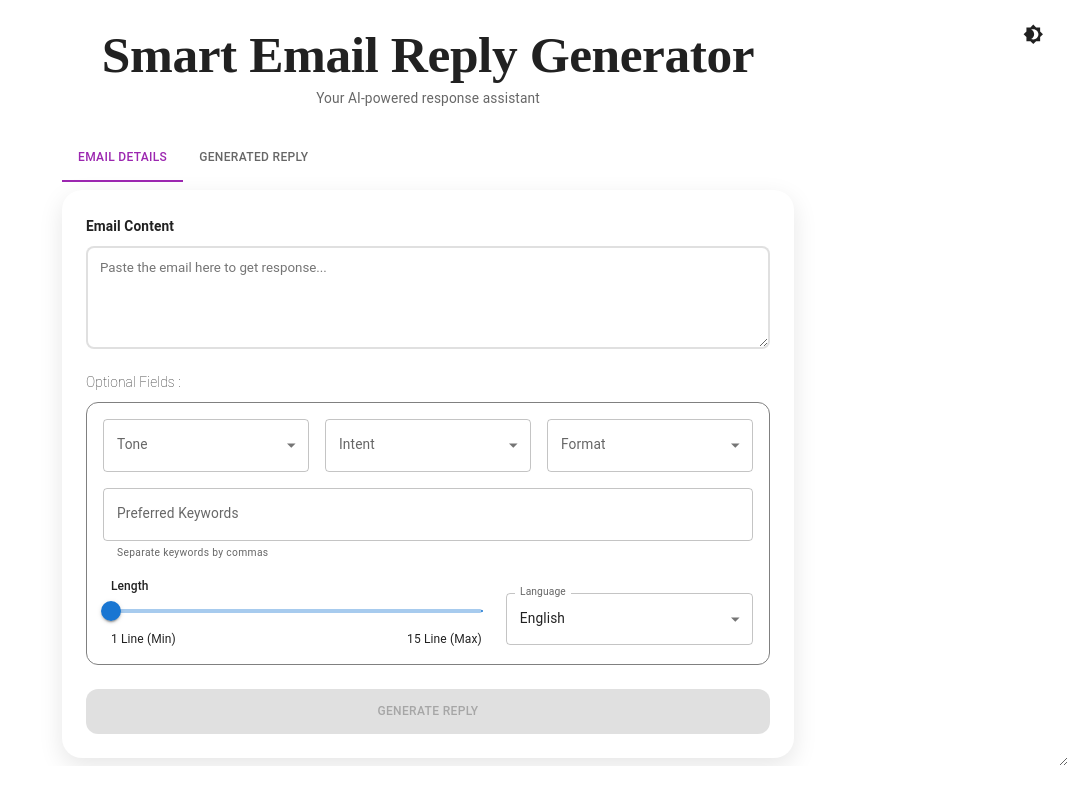
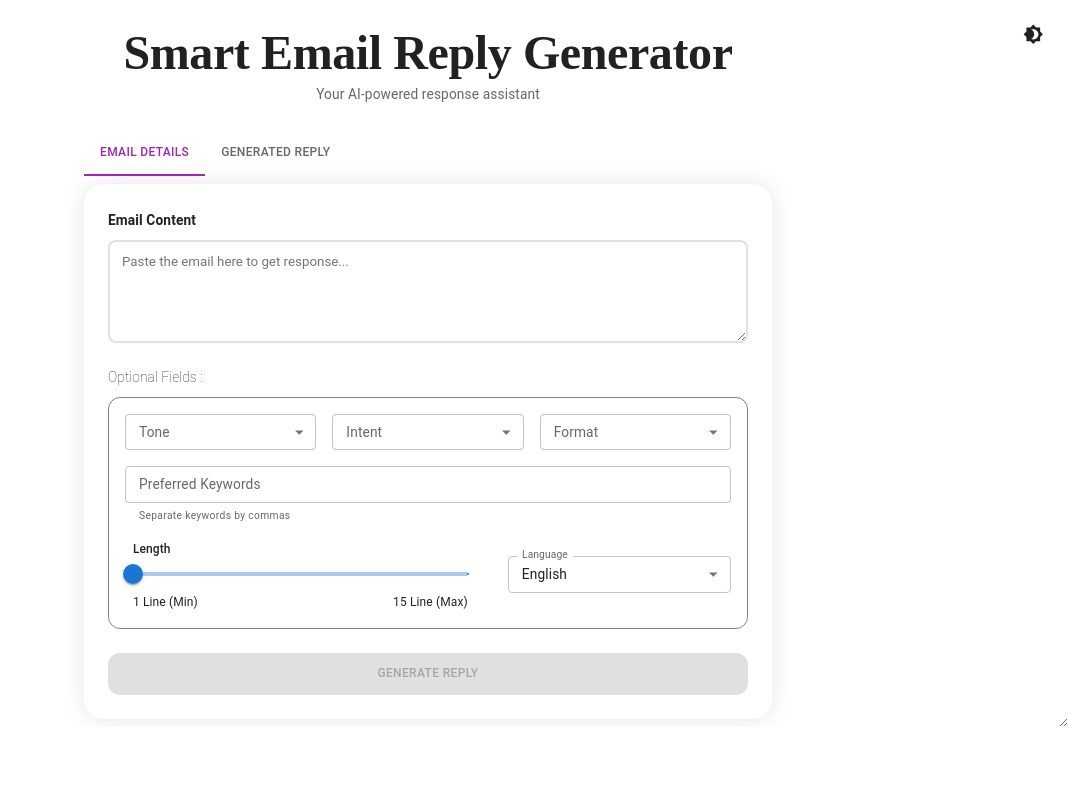
Before and after one commit to rxhuljoshi10/Smart-Email-Writer, a React (Vite) app in the folder Frontend/: page / in a window 1280 px wide. Shown: the whole page, without its empty margins (212-1280 px from the left). Built offline with nearby package versions, Linux system fonts and the light colour scheme.

Commit message:
Resize UPdate

```diff
--- a/Frontend/src/App.jsx
+++ b/Frontend/src/App.jsx
@@ -49,7 +49,14 @@ function App() {
         palette: { mode },
         typography:{
           fontSize:12,
+        },
+        components:{
+        MuiFormControl: {
+          defaultProps: {
+            size: 'small',
+          },
         }
+      },
       }),
     [mode]
   )
@@ -182,17 +189,30 @@ function App() {
       </Box>
 
       <Box
-      sx={{
-        resize: "both",
-        overflow: "auto",
-      }}>
-        <Box sx={{ py: 3, borderRadius: 2 }}>
+        sx={{
+          resize: "both",
+          overflow: "auto",
+        }}>
+        <Box sx={{
+          position: 'fixed',
+          top: 0,
+          left: 0,
+          width: '100%',
+          zIndex: 1000,
+          backgroundColor: theme.palette.background.default,
+          py: 3,
+          borderRadius: 2
+        }}>
           <Typography
             variant='h2'
             component="h1"
             textAlign='center'
             color="textPrimary"
-            sx={{ fontWeight: 'bold', fontFamily: 'serif' }}>
+            sx={{
+              fontWeight: 'bold',
+              fontFamily: 'serif',
+              fontSize: { xs: '1.8rem', sm: '2.7rem', md: '3rem' },
+              }}>
             Smart Email Reply Generator
           </Typography>
           <Typography variant='subtitle1' textAlign='center' color="textSecondary">
@@ -200,7 +220,12 @@ function App() {
           </Typography>
         </Box>
 
-        <Container sx={{width:'780px'}}>
+        <Box sx={{ maxWidth: "720px", px: 2, mx: "auto" , mt: {
+            xs: 12,   // small screens
+            sm: 14,  // small to medium
+            md: 15,  // medium and up
+            lg: 16   // large screens and up
+          }}}>
           <Box sx={{ width: '100%' }}>
             <Tabs
               value={tabIndex}
@@ -218,14 +243,14 @@ function App() {
             {tabIndex === "one" && (
             <Card
               sx={{
-                boxShadow: '0px 8px 24px rgba(0, 0, 0, 0.1)',
+                boxShadow: '0px 0px 24px rgba(0, 0, 0, 0.1)',
                 borderRadius: '20px',
                 padding: 3,
-                transition: 'transform 0.3s ease, box-shadow 0.3s ease',
-                '&:hover': {
-                  transform: 'translateY(-5px)',
-                  boxShadow: '0px 12px 32px rgba(0, 0, 0, 0.2)',
-                }
+                // transition: 'transform 0.3s ease, box-shadow 0.3s ease',
+                // '&:hover': {
+                //   transform: 'translateY(-5px)',
+                //   boxShadow: '0px 12px 32px rgba(0, 0, 0, 0.2)',
+                // }
               }}>
 
               <LabeledTextarea
@@ -284,7 +309,7 @@ function App() {
                   </FormControl>
                 </Box>
 
-                <TextField sx={{my:2}}
+                <TextField size='small' sx={{my:2}}
                   label="Preferred Keywords"
                   variant="outlined"
                   fullWidth
@@ -293,7 +318,7 @@ function App() {
                   helperText="Separate keywords by commas"
                 />
 
-                <Box sx={{display:'flex', gap:3}}>
+                <Box sx={{display:'flex', gap:5}}>
                   <Box sx={{flex:1.5, ml:1}}>
                     <Typography variant="subtitle2" >
                       Length
@@ -341,7 +366,7 @@ function App() {
                 onClick={handleSubmit}
                 disabled={!emailContent || loading}
                 fullWidth
-                sx={{height:'45px', borderRadius:3, mt:2}}>
+                sx={{height:'42px', borderRadius:3, mt:2}}>
                 {loading ? <CircularProgress size={24}/> : "Generate Reply"}
               </Button>
 
@@ -359,11 +384,11 @@ function App() {
                 boxShadow: '0px 8px 24px rgba(0, 0, 0, 0.1)', // soft shadow
                 borderRadius: '20px', // rounded corners
                 padding: 3, // spacing inside
-                transition: 'transform 0.3s ease, box-shadow 0.3s ease',
-                '&:hover': {
-                  transform: 'translateY(-5px)', // slight lift on hover
-                  boxShadow: '0px 12px 32px rgba(0, 0, 0, 0.2)', // stronger shadow
-                }
+                // transition: 'transform 0.3s ease, box-shadow 0.3s ease',
+                // '&:hover': {
+                //   transform: 'translateY(-5px)', // slight lift on hover
+                //   boxShadow: '0px 12px 32px rgba(0, 0, 0, 0.2)', // stronger shadow
+                // }
               }}>
 
               <Typography variant="subtitle1" sx={{fontSize:18, fontWeight: 600,mb:2}}>
@@ -454,7 +479,7 @@ function App() {
             </Card>
             )}
           </Box>
-        </Container>
+        </Box>
       </Box>
 
     </ThemeProvider>
```
